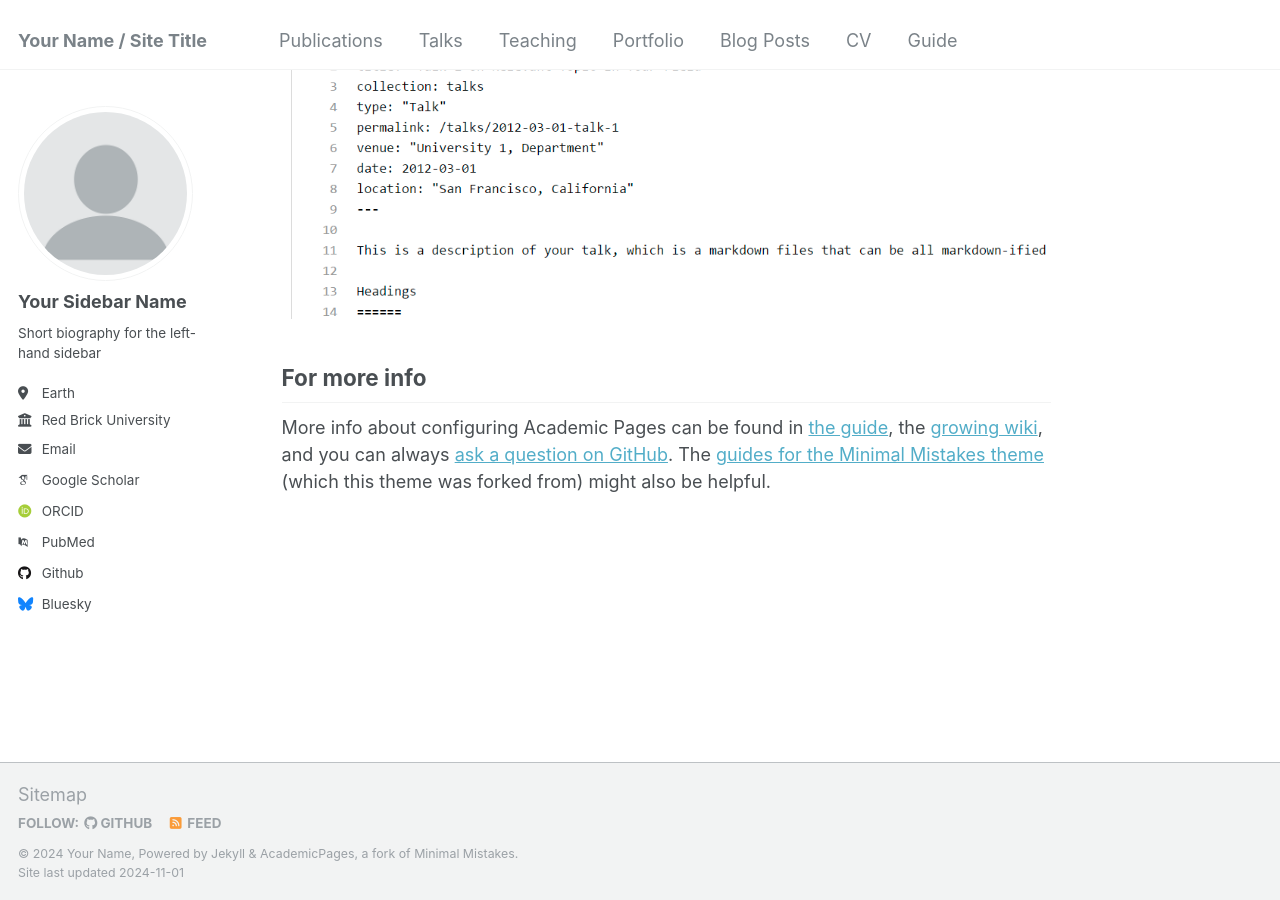
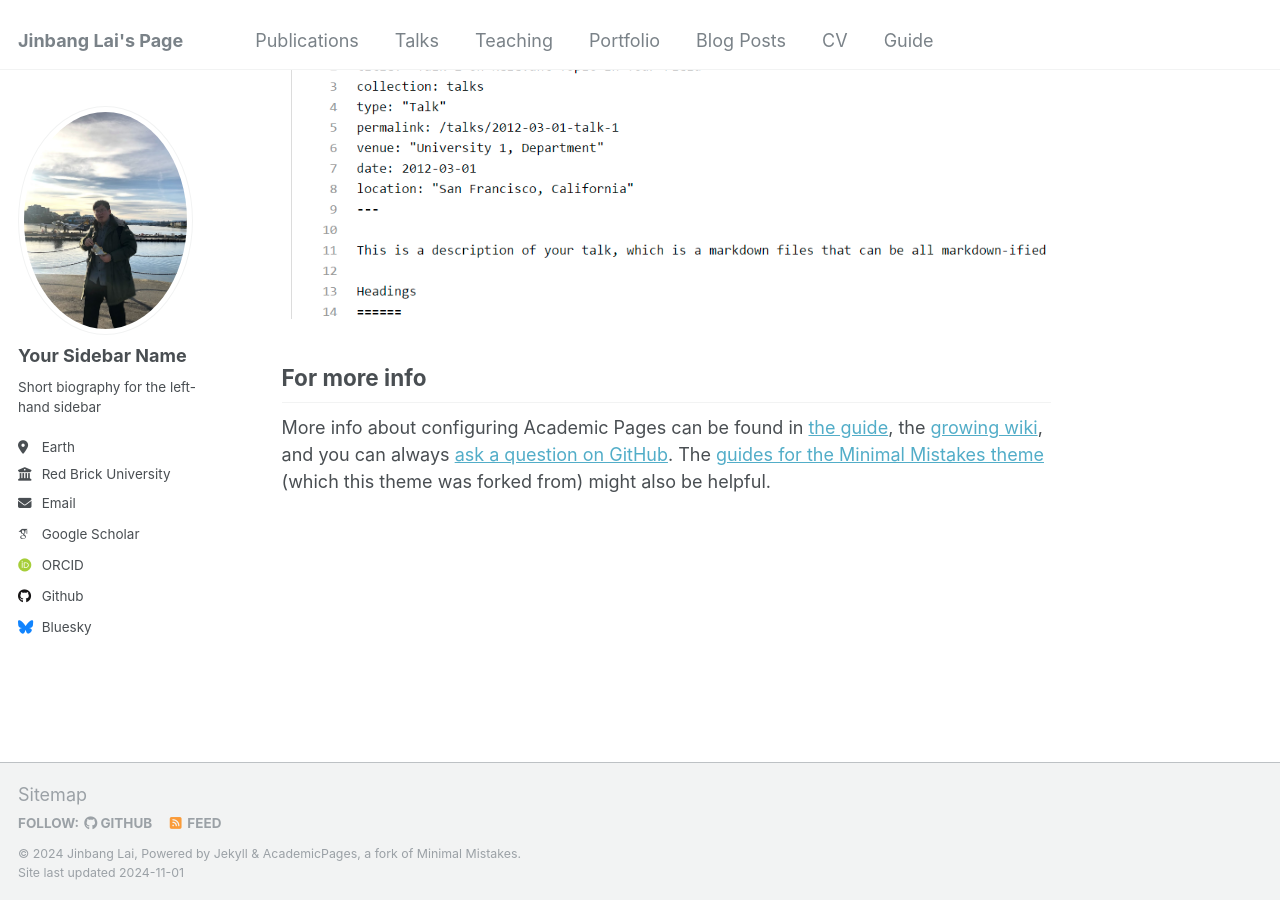
Before and after one commit to huijian222/huijian222.github.io, a Jekyll site: the page built from _pages/about.md, in a window 1280 px wide and 900 px high, scrolled down 2643 px. Built offline with Jekyll 4.4.1, drawn with Linux system fonts in a browser that asks for light colours; some web fonts are replaced.

Commit message:
changed file and names

```diff
--- a/_config.yml
+++ b/_config.yml
@@ -8,13 +8,13 @@
 
 # Basic Site Settings
 locale                   : "en-US"
-title                    : "Your Name / Site Title"
+title                    : "Jinbang Lai's Page"
 title_separator          : "-"
-name                     : &name "Your Name"
+name                     : &name "Jinbang Lai"
 description              : &description "personal description"
-url                      : https://academicpages.github.io # the base hostname & protocol for your site e.g. "https://mmistakes.github.io"
+url                      : https://huijian222.github.io # the base hostname & protocol for your site e.g. "https://mmistakes.github.io"
 baseurl                  : "" # the subpath of your site, e.g. "/blog"
-repository               : "academicpages/academicpages.github.io"
+repository               : "huijian222/huijian222.github.io"
 
 # Site Author - The following control what appear as part of the author content on the side bar.
 #               If a field is blank the icon and link will not appear, otherwise it will be shown.
@@ -28,15 +28,15 @@ author:
   location         : "Earth"
   employer         : "Red Brick University"
   uri              : # URL
-  email            : "none@example.org"
+  email            : "jinbanglai@outlook.com"
 
   # Academic websites
   arxiv            : # URL - Update with the correct link to your profile
-  googlescholar    : "https://scholar.google.com/citations?user=PS_CX0AAAAAJ"
+  googlescholar    : "https://scholar.google.com/citations?user=XztEA_oAAAAJ"
   impactstory      : # URL
-  orcid            : "http://orcid.org/yourorcidurl"
+  orcid            : "https://orcid.org/my-orcid?orcid=0009-0007-5553-0833"
   semantic         : # URL
-  pubmed           : "https://www.ncbi.nlm.nih.gov/pubmed/?term=john+snow"
+  pubmed           : #
   researchgate     : # URL
   scopus           : # URL
 
@@ -44,7 +44,7 @@ author:
   bitbucket        : # Username - Update with your username on the site
   codepen          : # Username
   dribbble         : # Username
-  github           : "academicpages"
+  github           : "huijian222"
   kaggle           : # Username
   stackoverflow    : # User number or user number and name (i.e., use "1" or "1/jeff-atwood")
 
```
Also changed, not shown: images/profile.png, 7 other files.
